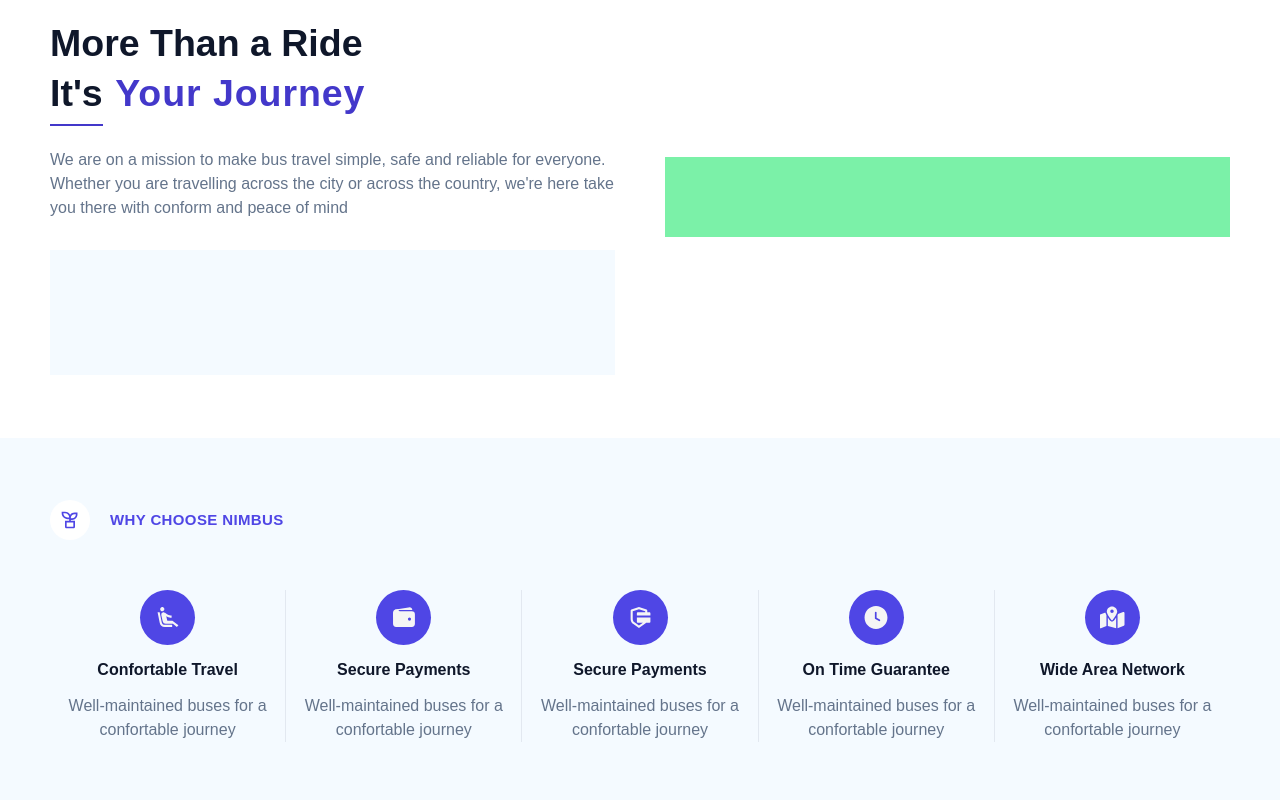
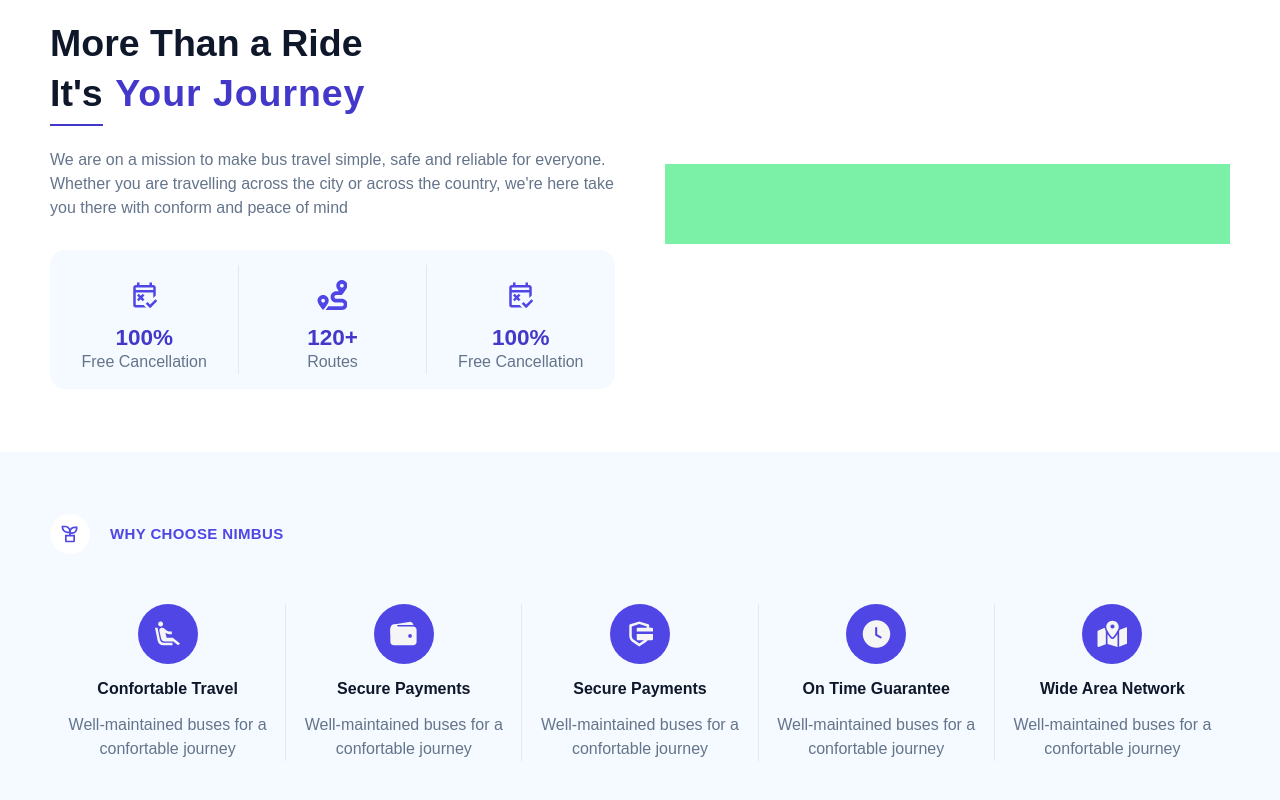
Before and after one commit to sudeshJha/bus-ticket-booking-system, a React (Vite) app: page /home in a window 1280 px wide. Shown: the part 1294-2094 px from the top of the page. Built offline with nearby package versions, Linux system fonts and the light colour scheme.

Commit message:
about section part 1

```diff
--- /dev/null
+++ b/src/components/ui/about/AboutItem1.jsx
@@ -0,0 +1,16 @@
+import React from "react";
+import Icon from "../../util/Icon";
+
+const AboutItem1 = ({ icon, heading, content, middleChild = false }) => {
+  return (
+    <div
+      className={`${middleChild && "border-x border-border "} flex flex-col items-center justify-center`}
+    >
+      <Icon icon={icon} size="medium" color="primary" />
+      <h3 className="text-primary-hover text-4xl font-bold">{heading}</h3>
+      <p className="text-center text-text-secondary">{content}</p>
+    </div>
+  );
+};
+
+export default AboutItem1;
--- a/src/components/ui/about/AboutSection1.jsx
+++ b/src/components/ui/about/AboutSection1.jsx
@@ -1,5 +1,8 @@
 import React from "react";
 import Icon from "../../util/Icon";
+import { MdOutlineFreeCancellation } from "react-icons/md";
+import AboutItem1 from "./AboutItem1";
+import { FaRoute } from "react-icons/fa";
 
 const AboutSection1 = () => {
   return (
@@ -18,10 +21,23 @@ const AboutSection1 = () => {
         country, we&apos;re here take you there with conform and peace of mind
       </p>
 
-      <div className="bg-surface-dark mt-12 h-50">
-        <div></div>
-        <div></div>
-        <div></div>
+      <div className="mt-12 grid grid-cols-3 items-center justify-evenly bg-surface-dark rounded-3xl py-6">
+        <AboutItem1
+          icon={<MdOutlineFreeCancellation />}
+          heading="100%"
+          content="Free Cancellation"
+        />
+        <AboutItem1
+          icon={<FaRoute />}
+          heading="120+"
+          content="Routes"
+          middleChild={true}
+        />
+        <AboutItem1
+          icon={<MdOutlineFreeCancellation />}
+          heading="100%"
+          content="Free Cancellation"
+        />
       </div>
     </div>
   );
--- a/src/components/util/Icon.jsx
+++ b/src/components/util/Icon.jsx
@@ -2,8 +2,8 @@ import React from "react";
 
 const sizes = {
   small: "w-16 h-16 p-2",
-  medium: "w-22 h-22 p-3",
-  large: "w-36 h-36 p-4",
+  medium: "w-24 h-24 p-3",
+  large: "w-32 h-32 p-4",
   extraLarge: "w-54 h-54 p-5",
 };
 
```
